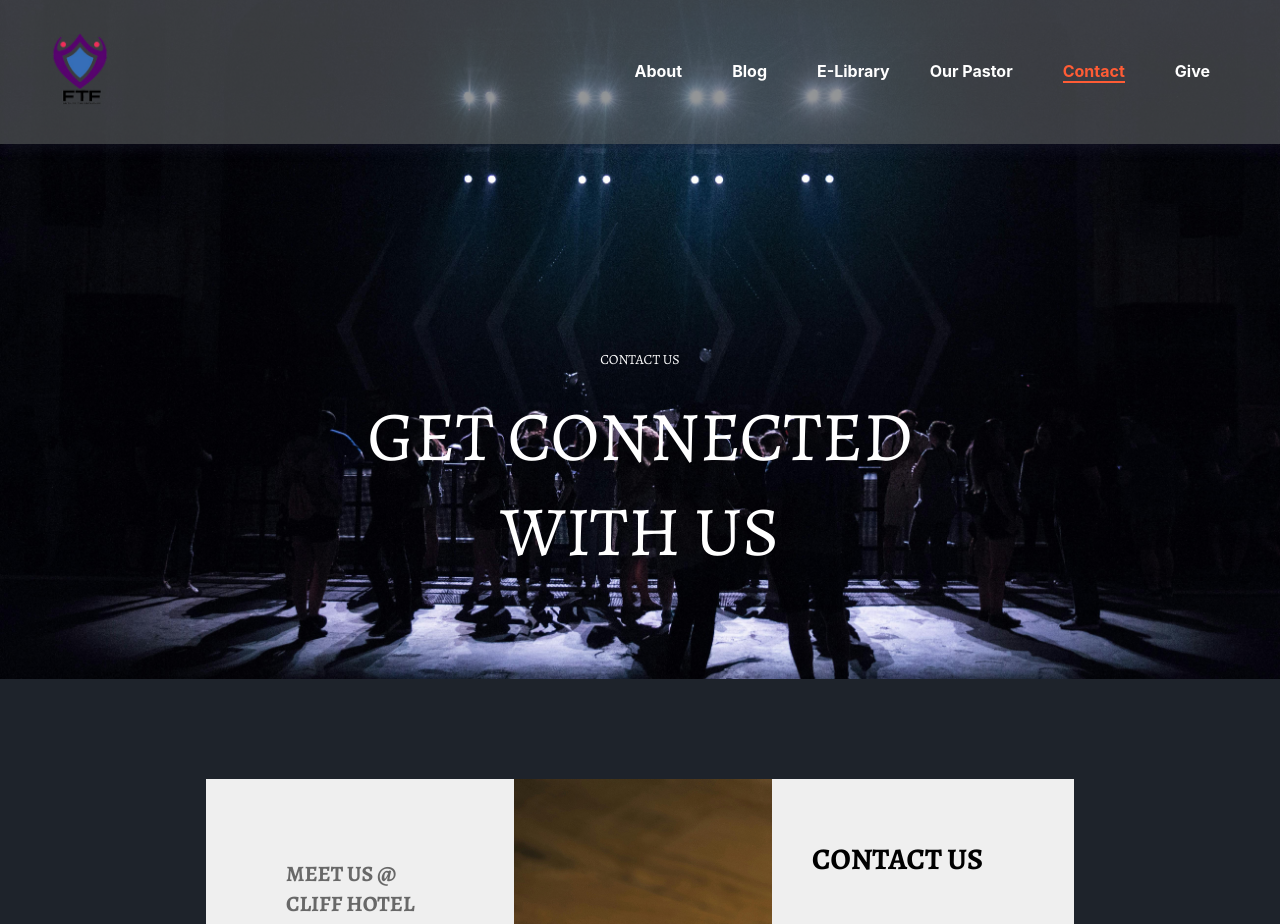
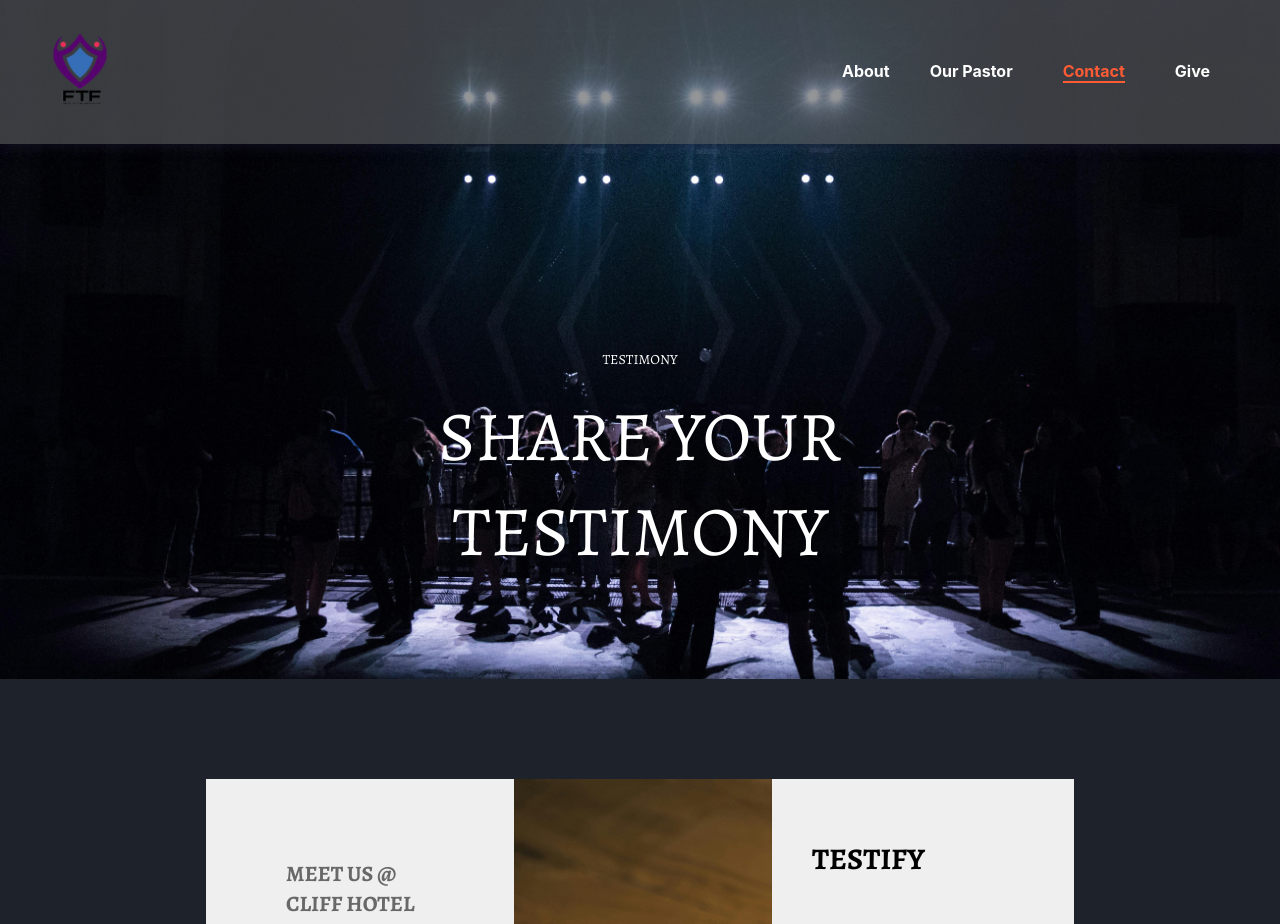
Before and after one commit to Josh-Alhassan/ftf-ministry, a React (Create React App) app: page /contact in a window 1280 px wide. Shown: the top 924 px of the page. Built offline with nearby package versions, Linux system fonts and the light colour scheme; some icons are missing.

Commit message:
temporal fix menu

```diff
--- a/src/components/Navigation.js
+++ b/src/components/Navigation.js
@@ -12,8 +12,8 @@ import { LiaTimesSolid } from "react-icons/lia";
 const MENU_ITEMS = {
   primary: [
     { name: "About", href: "/about" },
-    { name: "Blog", href: "/blog" },
-    { name: "E-Library", href: "/library" },
+    // { name: "Blog", href: "/blog" },
+    // { name: "E-Library", href: "/library" },
   ],
   secondary: [
     { name: "Our Pastor", href: "/pastor" },
--- a/src/pages/Contact.js
+++ b/src/pages/Contact.js
@@ -73,9 +73,9 @@ function Contact() {
       <Navigation />
       <div className={styles.contactContainer}>
         <div className={style.aboutHeaderJumbo}>
-          <h4 className={style.aboutHeaderLabel}>Contact Us</h4>
+          <h4 className={style.aboutHeaderLabel}>Testimony</h4>
 
-          <h2 className={style.aboutHeaderTitle}>Get Connected with us</h2>
+          <h2 className={style.aboutHeaderTitle}>Share your Testimony</h2>
         </div>
       </div>
       <main className={styles.contactMain}>
@@ -135,7 +135,7 @@ function Contact() {
           </div>
           <div className={styles.contactImage}></div>
           <div className={styles.contactForm}>
-            <h3 className={styles.contactUs}>Contact us</h3>
+            <h3 className={styles.contactUs}>Testify</h3>
 
             <form
               action="https://formspree.io/f/moqyqzqk"
```
